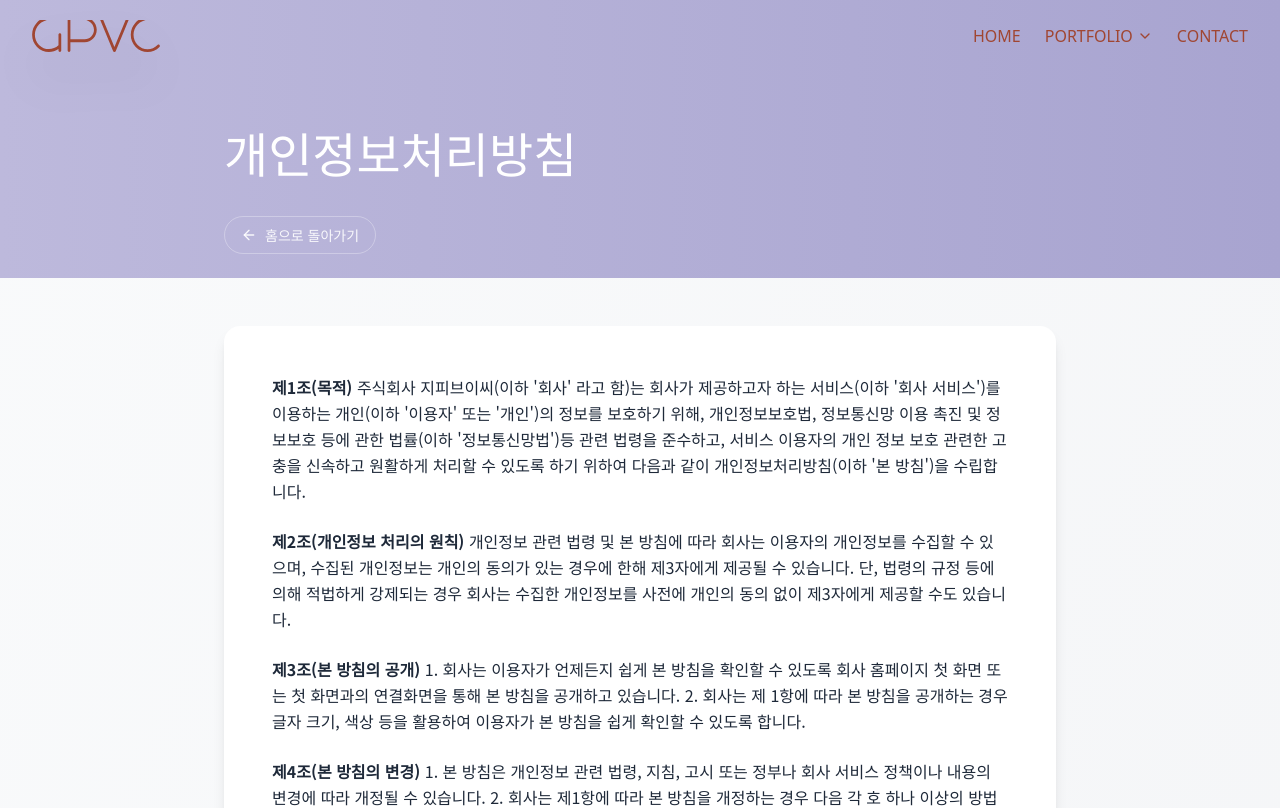
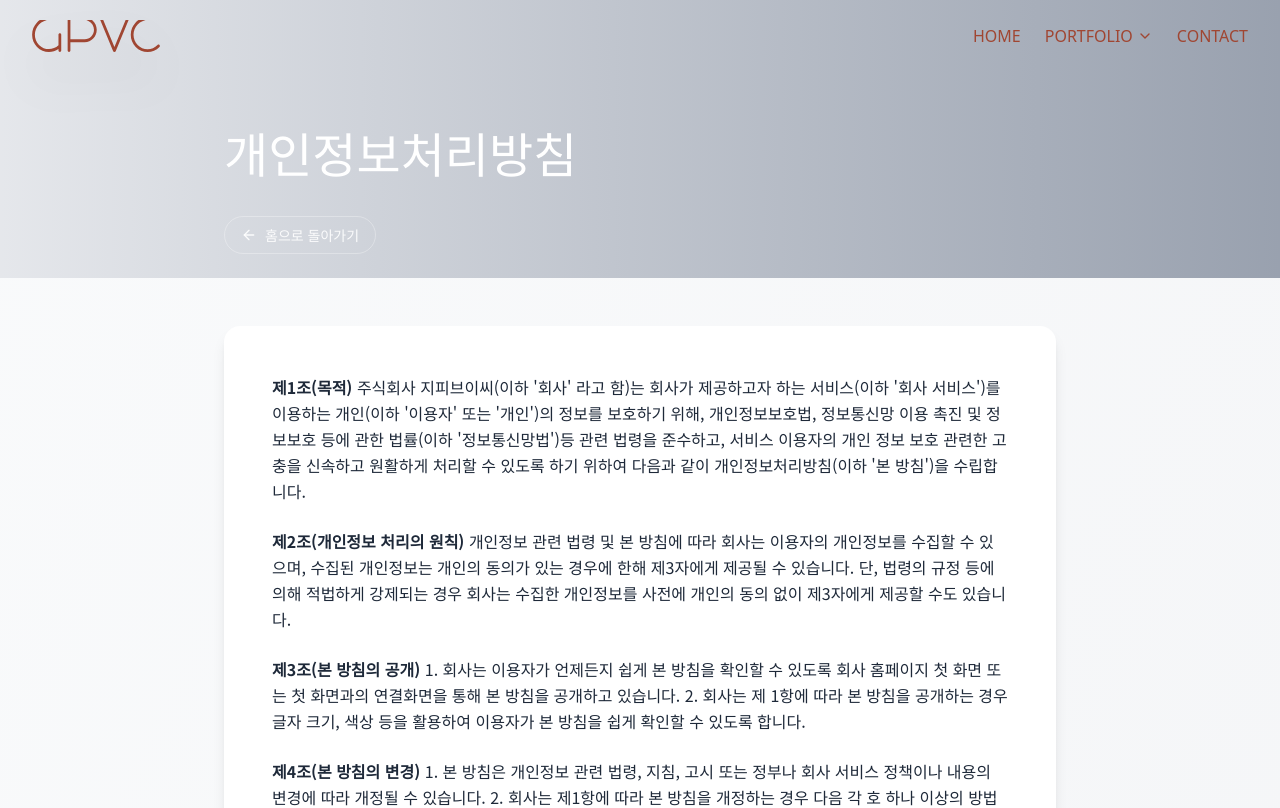
Before and after one commit to gp-vc/gpvcgs, a Next.js app: page /privacy-policy in a window 1280 px wide. Shown: the top 808 px of the page. Built offline with nearby package versions, Linux system fonts and the light colour scheme; a web font is replaced by a local one.

Commit message:
개인정보처리방침 머리글 색변경 가시성 조정

```diff
--- a/src/components/sections/PrivacyPolicy.tsx
+++ b/src/components/sections/PrivacyPolicy.tsx
@@ -81,7 +81,7 @@ export default function PrivacyPolicy(){
 	return (
 		<div className='min-h-screen bg-gradient-to-br from-gray-50 to-gray-100'>
 			{/* Header section with background */}
-			<div className='bg-gradient-to-r from-[#bdb9dc] to-[#a8a4d0] text-white pt-24 lg:pt-32 pb-4 lg:pb-6'>
+			<div className='bg-gradient-to-r from-gray-200 to-gray-400 text-white pt-24 lg:pt-32 pb-4 lg:pb-6'>
 				<div className='max-w-4xl mx-auto px-4 sm:px-6 lg:px-8'>
 					<h1 className='text-4xl lg:text-5xl font-thin mb-8 lg:mb-10'>
 						{content.title}
```
